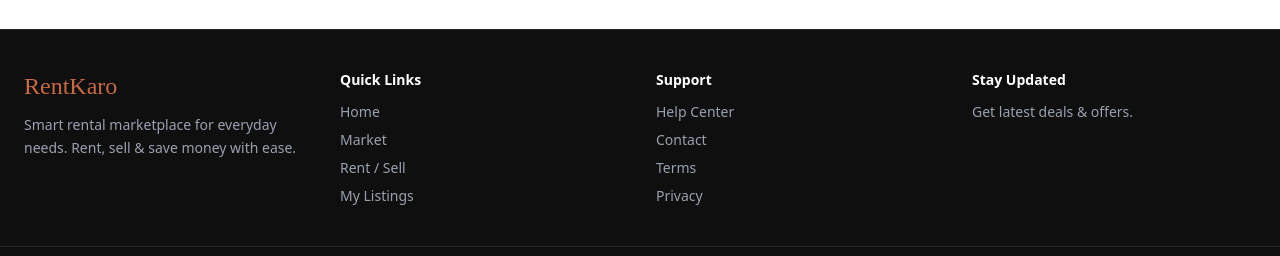
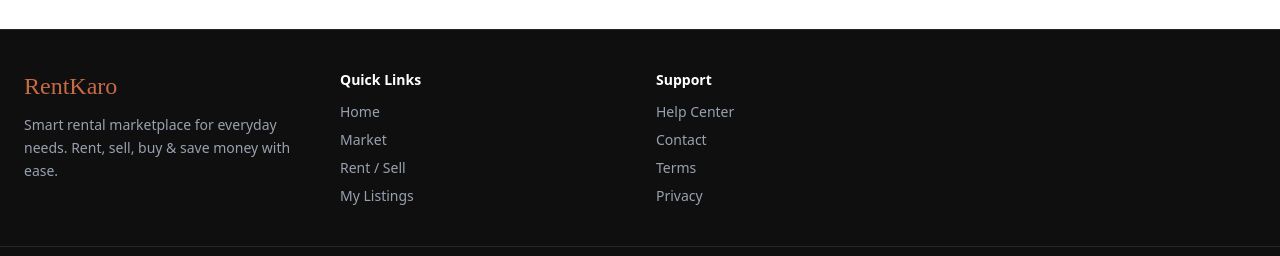
Before and after one commit to Karanx11/RentKaro, a React (Vite) app in the folder web-frontend/: page /#/ in a window 1280 px wide. Shown: the part 851-1107 px from the top of the page. Built offline with nearby package versions, Linux system fonts and the light colour scheme; no server answers.

Commit message:
Fixed Footer

```diff
--- a/web-frontend/src/components/Footer.jsx
+++ b/web-frontend/src/components/Footer.jsx
@@ -15,7 +15,7 @@ function Footer() {
           </h2>
           <p className="mt-3 text-gray-400 leading-relaxed">
             Smart rental marketplace for everyday needs.
-            Rent, sell & save money with ease.
+            Rent, sell, buy & save money with ease.
           </p>
         </div>
 
@@ -41,14 +41,7 @@ function Footer() {
           </ul>
         </div>
 
-        {/* NEWSLETTER */}
-        <div>
-          <h3 className="font-semibold mb-3 text-white">Stay Updated</h3>
-          <p className="text-gray-400 mb-3">
-            Get latest deals & offers.
-          </p>
 
-        </div>
 
       </div>
 
```
